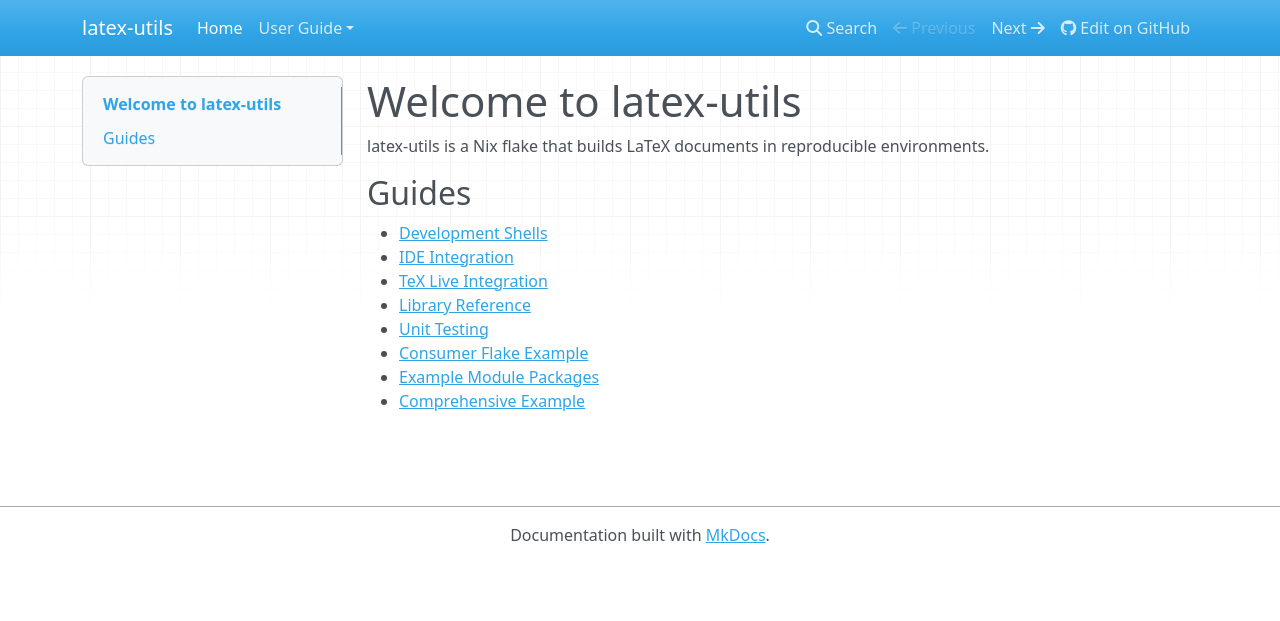
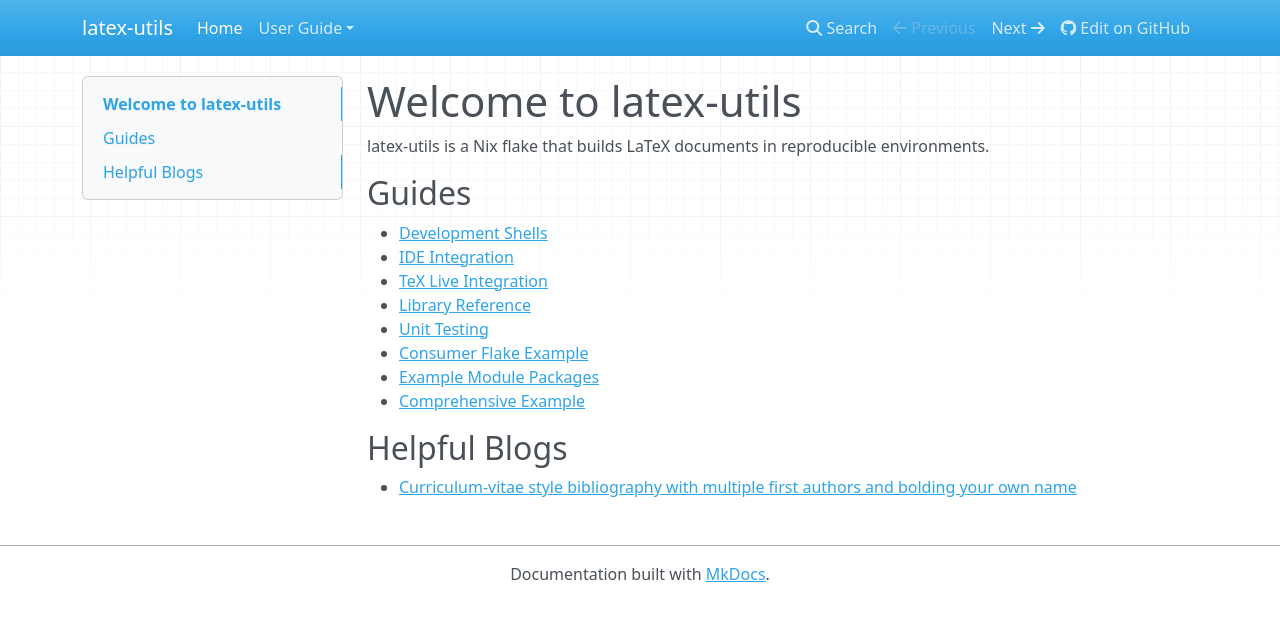
Before and after one commit to jmmaloney4/latex-utils, an MkDocs documentation site: the page built from docs/index.md, in a window 1280 px wide. Shown: the top 621 px of the page. Built offline with MkDocs 1.6.1, drawn with Linux system fonts in a browser that asks for light colours; nearby versions of some CDN libraries.

Commit message:
docs: add helpful blogs section to index.md

```diff
--- a/docs/index.md
+++ b/docs/index.md
@@ -12,3 +12,6 @@ latex-utils is a Nix flake that builds LaTeX documents in reproducible environme
 - [Consumer Flake Example](user/consumer-flake-example.md)
 - [Example Module Packages](user/example-module-packages.nix)
 - [Comprehensive Example](user/comprehensive-example.nix)
+
+## Helpful Blogs
+- [Curriculum-vitae style bibliography with multiple first authors and bolding your own name](https://www.hansenlab.org/cv_bibliography_tex)
```
